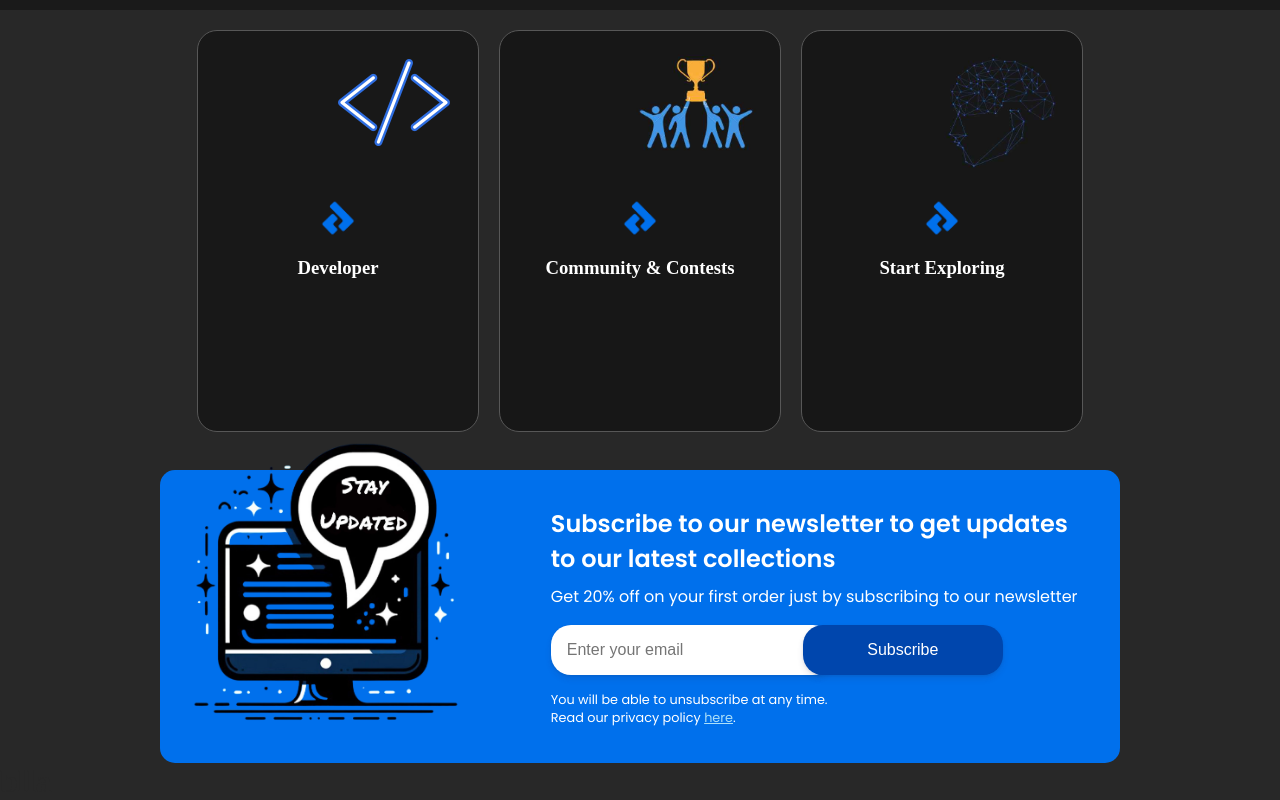
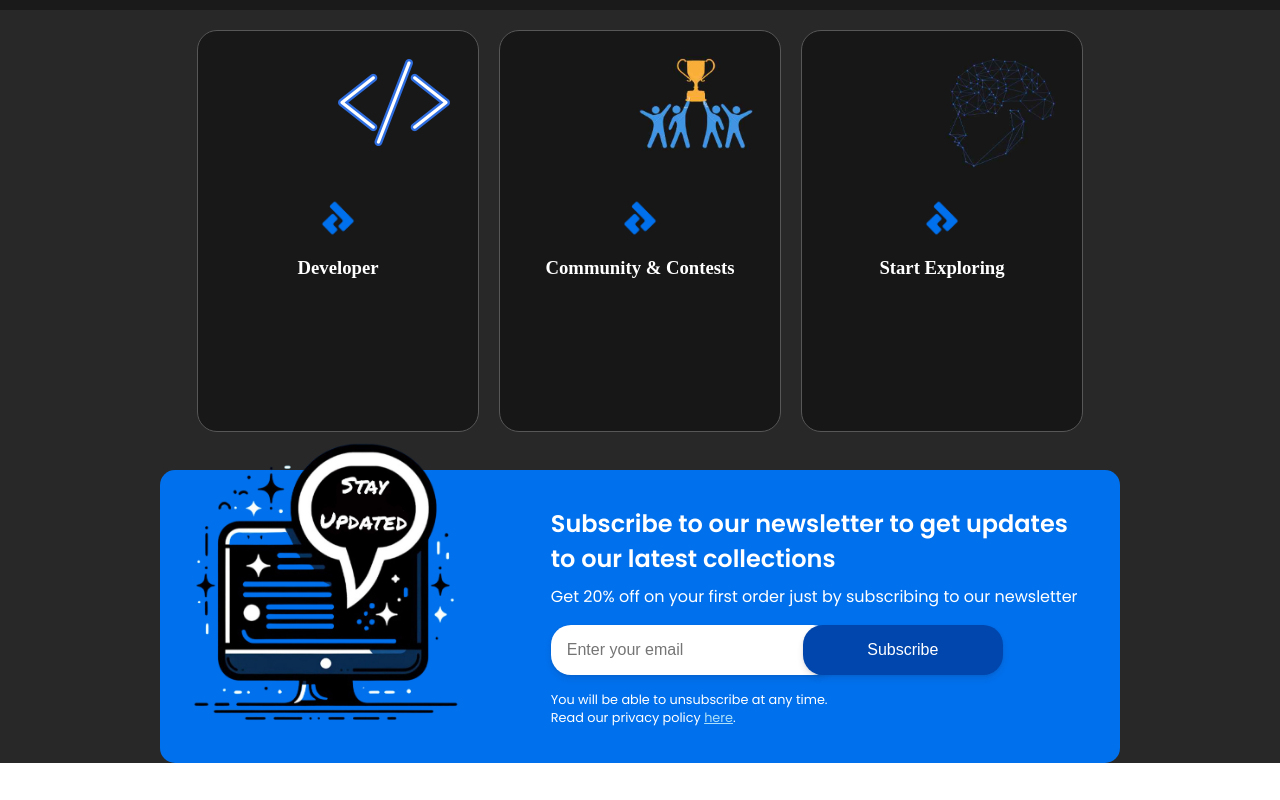
Before and after one commit to edberv1/DevLobby, a React (Create React App) app: page / in a window 1280 px wide. Shown: the part 573-1373 px from the top of the page. After the commit the page ends 1336 px from the top, so only its background shows below. Built offline with nearby package versions, Linux system fonts and the light colour scheme.

Commit message:
Ja heka ni h1 qe e kom lon per testim, kom harru me hek

```diff
--- a/src/components/molecules/Newsletter/index.jsx
+++ b/src/components/molecules/Newsletter/index.jsx
@@ -43,7 +43,6 @@ const Newsletter = () => {
           </small>
         </div>
       </div>
-      <h1 style={{ color: "#282828" }}>blla</h1>
     </>
   );
 };
```
